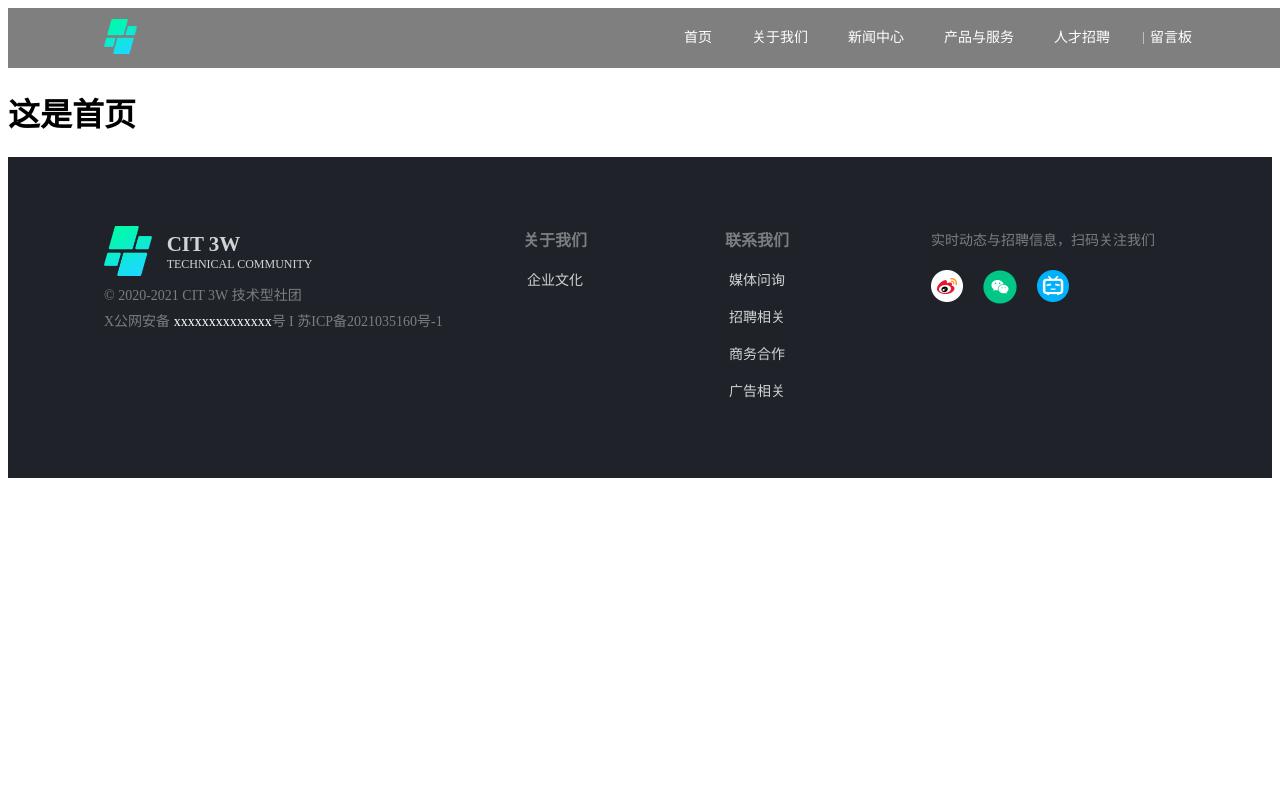
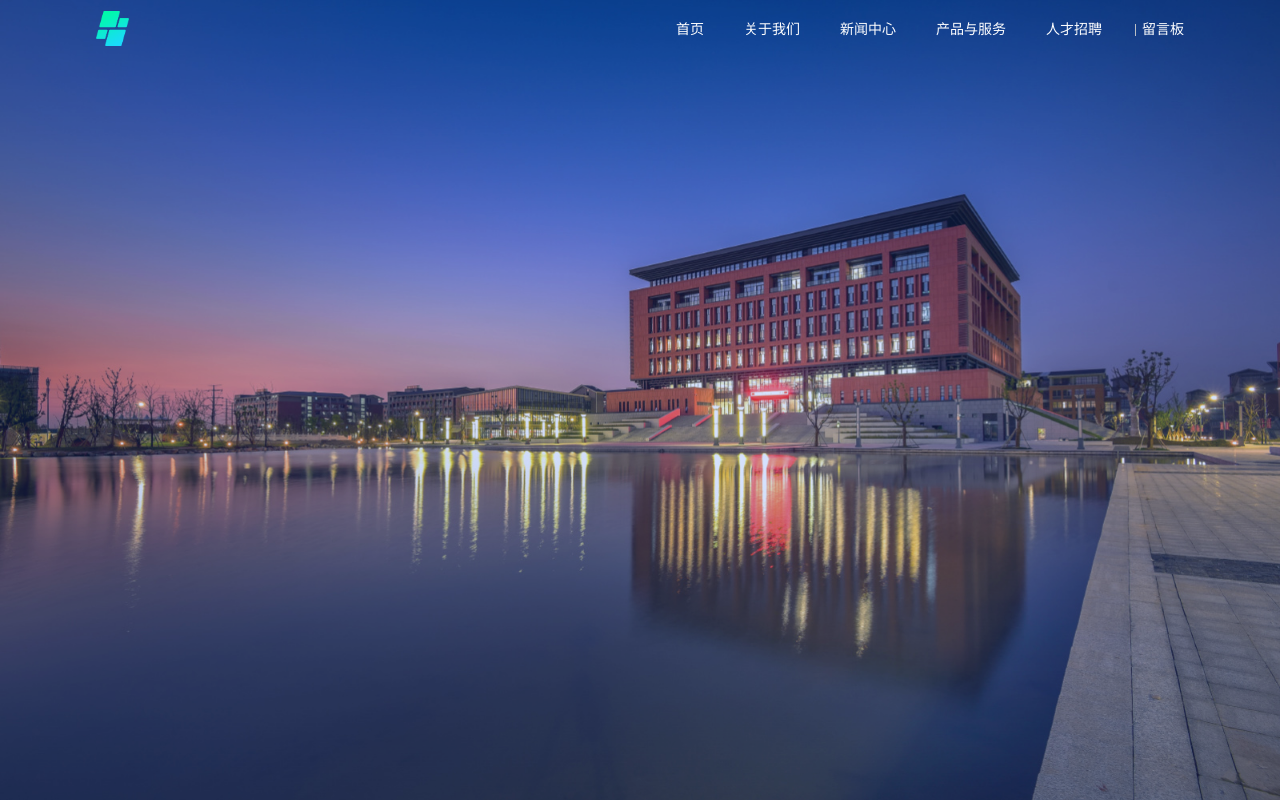
Before and after one commit to wj-111/cit3w_portal, a Vue app: page /aboutUs in a window 1280 px wide. Both pictures are taken after a click on the element "首页". Shown: the top 800 px of the page. Built offline with nearby package versions, Linux system fonts and the light colour scheme.

Commit message:
编写banner组件、全局更改右部滚动条样式

```diff
--- a/src/assets/style/common.css
+++ b/src/assets/style/common.css
@@ -1,3 +1,7 @@
+/* :root{
+    --hover_color: #3370ff;
+} */
+
 ul,
 li {
     list-style: none;
@@ -7,9 +11,41 @@ a {
     text-decoration: none;
     /* outline: none; */
 }
-
 /* a, a:hover, a:active, a:visited, a:link, a:focus {
     text-decoration: none;
     outline: none;
     background: none;
 } */
+
+body,
+ul,
+li,
+img{
+    margin: 0;
+    padding: 0;
+}
+
+/* 整个滚动条 */
+::-webkit-scrollbar {
+    width: 5px;
+    height: 5px;
+}
+/* 滚动条有滑块的轨道部分 */
+::-webkit-scrollbar-track-piece {
+    background-color: transparent;
+    border-radius: 5px;
+}
+/* 滚动条滑块(竖向:vertical 横向:horizontal) */
+::-webkit-scrollbar-thumb {
+    cursor: pointer;
+    background-color: #28f;
+    border-radius: 5px;
+}
+/* 滚动条滑块hover */
+::-webkit-scrollbar-thumb:hover {
+    background-color: #2aecbf;
+}
+/* 同时有垂直和水平滚动条时交汇的部分 */
+::-webkit-scrollbar-corner {
+    display: block;
+}
--- a/src/publicComponents/header.vue
+++ b/src/publicComponents/header.vue
@@ -80,7 +80,6 @@ h2 {
 .header {
     width: 100%;
     height: 60px;
-    background-color: rgba(0, 0, 0, 0.5);
     //backdrop-filter: blur(0);
     box-shadow: none;
 
--- /dev/null
+++ b/src/views/index/Banner.vue
@@ -0,0 +1,129 @@
+<template>
+    <div class="banner">
+        <div class="Limit">
+            <!-- 走马灯 -->
+            <el-carousel :interval="10000" arrow="hover" :height="BannerHeight+ 'px' " :autoplay="true" ref="carousel" trigger="click" indicator-position="none">
+                <el-carousel-item v-for="item in imgList" :key="item.id">
+                    <div class="img_con">
+                        <div class="img_cover"></div>
+                        <img class="element-img" alt="" :src="item.imgUrl">
+                        <!-- <img class = "element-img" alt = "" src = "/static/school.jpg"> -->
+                    </div>
+                </el-carousel-item>
+            </el-carousel>
+        </div>
+    </div>
+</template>
+
+<script>
+export default {
+    name: 'Banner',
+    props: ['BannerHeight'],
+    data() {
+        return {
+            imgList: [
+                {
+                    id: 0,
+                    imgUrl: require('../../assets/img/index/school.jpg')
+                }
+                , {
+                    id: 1,
+                    imgUrl: require('../../assets/img/index/image2.jpg')
+                }
+                // ,{
+                //   id: 2,
+                //   imgUrl: 'https://cdn.jsdelivr.net/gh/xanaduwang/aerowang/img/20210604161757.png'
+                // },
+                // {
+                //   id: 3,
+                //   imgUrl: 'https://cdn.jsdelivr.net/gh/xanaduwang/aerowang/img/20210604161818.jpg'
+                // },
+                // {
+                //   id: 4,
+                //   imgUrl: 'https://cdn.jsdelivr.net/gh/xanaduwang/aerowang/img/20210604161834.jpg'
+                // },
+                // {
+                //   id: 5,
+                //   imgUrl: 'https://cdn.jsdelivr.net/gh/xanaduwang/aerowang/img/20210604161353.jpg'
+                // }
+            ]
+        }
+    },
+    methods: {
+        setBannerHeight() {
+            this.BannerHeight = window.innerHeight
+            // 接管组件公用数据
+            // index 与 Header 组件 共用 BannerHeight
+            // this.$store.commit('setBannerHeight', {
+            //     bannerHeight: this.BannerHeight
+            // })
+        },
+    },
+    mounted() {
+        // 页面创建时执行一次getHeight进行赋值，顺道绑定resize事件
+        window.addEventListener('resize', this.setBannerHeight)
+        this.setBannerHeight()
+        // window.addEventListener('scroll', this.scrollHandle) // 绑定页面的滚动事件(控制AwHeader)
+    },
+}
+</script>
+
+<style lang = "less" scoped>
+/* .img_cover{
+  width: 100%;
+  height: 100%;
+  background: rgba(51,112,255,.2);
+} */
+
+.el-carousel__item h3 {
+    color: #475669;
+    font-size: 18px;
+    opacity: 0.75;
+    line-height: 300px;
+    margin: 0;
+}
+
+.el-carousel__item:nth-child(2n) {
+    background-color: #99a9bf;
+}
+
+.el-carousel__item:nth-child(2n + 1) {
+    background-color: #d3dce6;
+}
+
+.img_con {
+    width: 100%;
+    height: 100%;
+    display: flex;
+    justify-content: center;
+    align-items: center;
+
+    :after {
+        content: "";
+        position: absolute;
+        bottom: 0;
+        left: 0;
+        right: 0;
+        background: rgba(51, 112, 255, 0.2);
+        height: 100%;
+        z-index: 666;
+    }
+}
+
+.element-img {
+    width: 100%;
+    height: 100%;
+    object-fit: cover;
+}
+
+/deep/ .el-carousel__arrow {
+    width: 40px;
+    height: 40px;
+    font-size: 30px;
+    background-color: rgba(255, 255, 255, 0.1);
+}
+
+/deep/ .el-carousel__arrow:hover {
+    background-color: rgba(255, 255, 255, 0.3);
+}
+</style>
--- a/src/views/index/index.vue
+++ b/src/views/index/index.vue
@@ -1,25 +1,29 @@
 <template>
     <div class="index">
         <AwHeader class="aboutUs_header" ref="aboutUs_header"></AwHeader>
-        <div class="page">
+        <!-- <div class="page">
             <h1>{{ msg }}</h1>
-        </div>
+        </div> -->
+        <Banner :BannerHeight="BannerHeight"></Banner>
         <AwFooter></AwFooter>
     </div>
 </template>
 
 <script>
+import Banner from './Banner'
 import AwHeader from '../../publicComponents/Header'
 import AwFooter from '../../publicComponents/Footer'
 export default {
     name: "index",
     components: {
         AwHeader,
-        AwFooter
+        AwFooter,
+        Banner
     },
     data() {
         return {
             msg: "这是首页",
+            BannerHeight: '',
         };
     },
 };
```
Also changed, not shown: src/assets/img/index/image2.jpg (added), src/assets/img/index/school.jpg (added).
